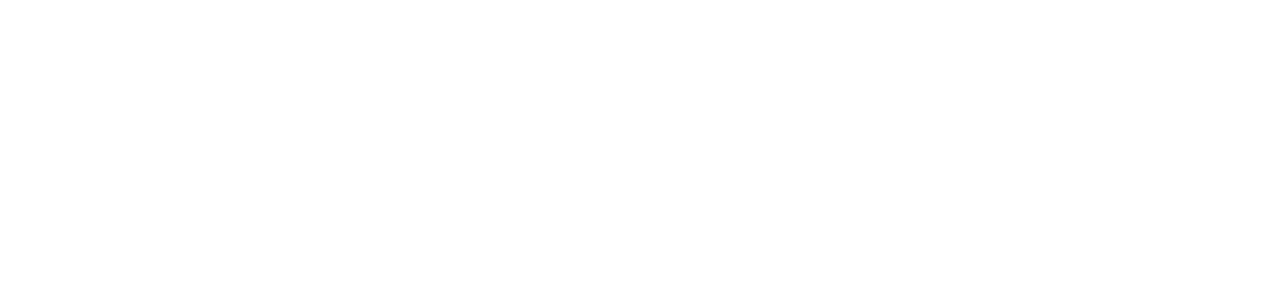
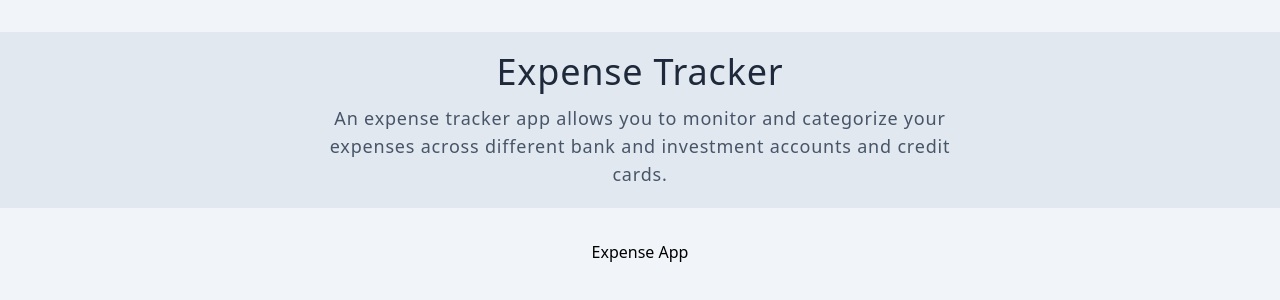
Before and after one commit to pedrrram/expense-tracker, a React (Create React App) app: page / in a window 1280 px wide. Shown: the top 300 px of the page. Built offline with nearby package versions, Linux system fonts and the light colour scheme.

Commit message:
create Header & ExpenseApp components

```diff
--- a/public/index.html
+++ b/public/index.html
@@ -24,7 +24,7 @@
       work correctly both with client-side routing and a non-root public URL.
       Learn how to configure a non-root public URL by running `npm run build`.
     -->
-    <title>React App</title>
+    <title>Expense Tracker</title>
   </head>
   <body>
     <noscript>You need to enable JavaScript to run this app.</noscript>
--- a/src/App.js
+++ b/src/App.js
@@ -1,6 +1,12 @@
+import ExpenseApp from "./components/expense-app/ExpenseApp";
+import Header from "./components/layouts/Header";
+
 const App = () => {
   return (
-    <div className="App"></div>
+    <div className="flex flex-col items-center w-full h-full min-h-screen bg-slate-100">
+      <Header />
+      <ExpenseApp />
+    </div>
    );
 }
 
--- /dev/null
+++ b/src/components/expense-app/ExpenseApp.jsx
@@ -0,0 +1,9 @@
+const ExpenseApp = () => {
+  return (
+    <section>
+      <h1>Expense App</h1>
+    </section>
+   );
+}
+
+export default ExpenseApp;
--- /dev/null
+++ b/src/components/layouts/Header.jsx
@@ -0,0 +1,10 @@
+const Header = () => {
+  return (
+    <header className="flex flex-col justify-center items-center my-8 tracking-wider font-thin w-full bg-slate-200 p-5">
+      <h1 className="text-4xl mb-3 text-slate-800">Expense Tracker</h1>
+      <span className="text-lg max-w-2xl text-center text-slate-600">An expense tracker app allows you to monitor and categorize your expenses across different bank and investment accounts and credit cards.</span>
+    </header>
+   );
+}
+
+export default Header;
```
Also changed, not shown: public/logo192.png (deleted), public/logo512.png (deleted), public/manifest.json (deleted), public/robots.txt (deleted).
